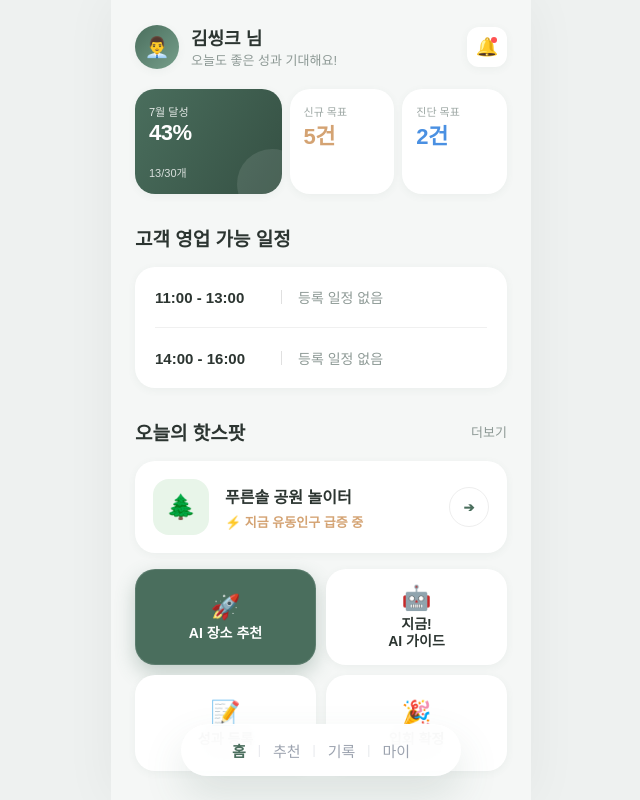
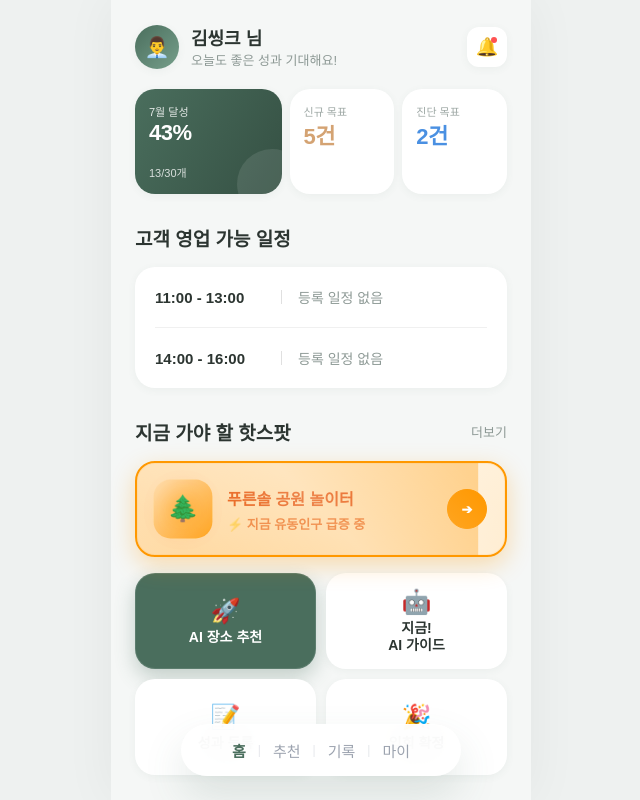
Before and after one commit to kosolab/thinkmate, a plain HTML site: page index.html in a window 1280 px wide. Shown: the whole page, without its empty margins (319-959 px from the left). Drawn offline with Linux system fonts and the light colour scheme; a web font is replaced by a local one.

Commit message:
Feature: 핫스팟 카드에 실시간 강조 효과 추가
- "오늘의 핫스팟" → "지금 가야 할 핫스팟"으로 제목 변경
- 고급스러운 주황색 그라데이션 배경 (FFF3E0 → FFE0B2 → FFCC80)
- Shimmer 효과: 반짝이는 빛이 카드를 가로지름
- 아이콘 Glow 애니메이션: 주황색 그림자로 반짝임
- Pulse 효과: 아이콘이 부드럽게 커졌다 작아짐
- "지금 유동인구 급증 중" 텍스트 깜빡임 효과
- 주황색 테두리 및 그림자로 시선 집중
- Go 버튼도 주황색으로 강조

🤖 Generated with [Claude Code](https://claude.com/claude-code)

Co-Authored-By: Claude <noreply@anthropic.com>

```diff
--- a/index.html
+++ b/index.html
@@ -383,6 +383,72 @@
             to { opacity: 1; transform: translateY(0); }
         }
 
+        /* 핫스팟 실시간 강조 애니메이션 */
+        @keyframes shimmer {
+            0% { background-position: -200% center; }
+            100% { background-position: 200% center; }
+        }
+
+        @keyframes pulse {
+            0%, 100% { opacity: 1; transform: scale(1); }
+            50% { opacity: 0.8; transform: scale(1.05); }
+        }
+
+        @keyframes blink {
+            0%, 100% { opacity: 1; }
+            50% { opacity: 0.4; }
+        }
+
+        @keyframes iconGlow {
+            0%, 100% {
+                text-shadow: 0 0 10px rgba(255, 152, 0, 0.6),
+                             0 0 20px rgba(255, 152, 0, 0.4);
+            }
+            50% {
+                text-shadow: 0 0 20px rgba(255, 152, 0, 0.9),
+                             0 0 30px rgba(255, 152, 0, 0.6),
+                             0 0 40px rgba(255, 152, 0, 0.3);
+            }
+        }
+
+        /* 핫스팟 카드 스타일 */
+        .hotspot-card {
+            background: linear-gradient(135deg, #FFF3E0 0%, #FFE0B2 50%, #FFCC80 100%);
+            background-size: 200% 200%;
+            animation: shimmer 3s ease-in-out infinite;
+            border: 2px solid #FF9800;
+            box-shadow: 0 8px 24px rgba(255, 152, 0, 0.3),
+                        0 0 0 1px rgba(255, 152, 0, 0.1) inset;
+            position: relative;
+            overflow: hidden;
+        }
+
+        .hotspot-card::before {
+            content: '';
+            position: absolute;
+            top: -50%;
+            left: -50%;
+            width: 200%;
+            height: 200%;
+            background: linear-gradient(
+                45deg,
+                transparent 30%,
+                rgba(255, 255, 255, 0.3) 50%,
+                transparent 70%
+            );
+            animation: shimmer 2s linear infinite;
+        }
+
+        .hotspot-icon {
+            animation: pulse 2s ease-in-out infinite, iconGlow 2s ease-in-out infinite;
+        }
+
+        .hotspot-text {
+            animation: blink 1.5s ease-in-out infinite;
+            font-weight: 800;
+            color: #E65100;
+        }
+
         /* 챗봇 스타일 개선 */
         .chat-container { display: flex; flex-direction: column; gap: 16px; padding-bottom: 20px; }
         .chat-bubble {
@@ -498,17 +564,17 @@
         </div>
 
         <div class="section-title">
-            오늘의 핫스팟
+            지금 가야 할 핫스팟
             <span class="more" onclick="goToPage('recommend')">더보기</span>
         </div>
 
-        <div class="place-card" onclick="goToPage('recommend')">
-            <div class="place-img" style="background:#E8F5E9; color:#4CAF50;">🌲</div>
+        <div class="place-card hotspot-card" onclick="goToPage('recommend')">
+            <div class="place-img hotspot-icon" style="background:linear-gradient(135deg, #FFE0B2, #FF9800); color:#E65100;">🌲</div>
             <div class="place-info">
-                <div class="place-name">푸른솔 공원 놀이터</div>
-                <div class="place-time">⚡ 지금 유동인구 급증 중</div>
+                <div class="place-name" style="color:#E65100; font-weight:800;">푸른솔 공원 놀이터</div>
+                <div class="place-time hotspot-text">⚡ 지금 유동인구 급증 중</div>
             </div>
-            <div class="btn-go">➔</div>
+            <div class="btn-go" style="background:#FF9800; color:white; border-color:#FF9800;">➔</div>
         </div>
 
         <!-- [NEW] 4개 주요 기능 버튼 그리드 -->
```
